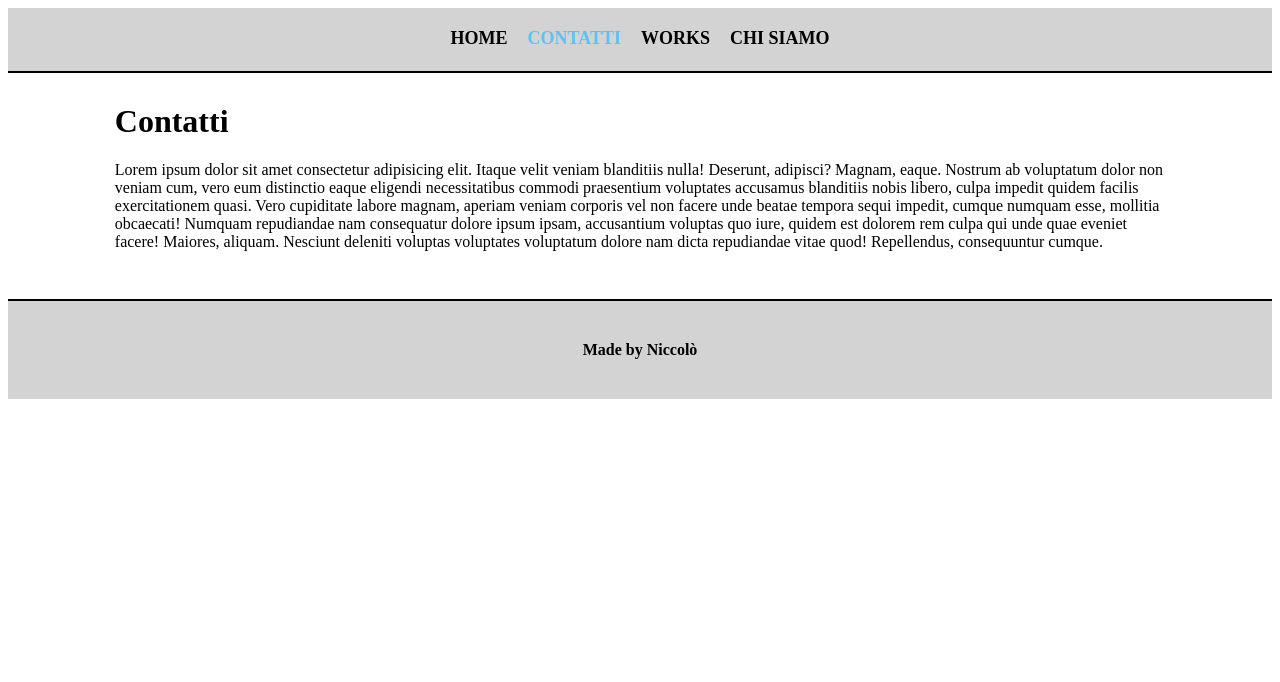
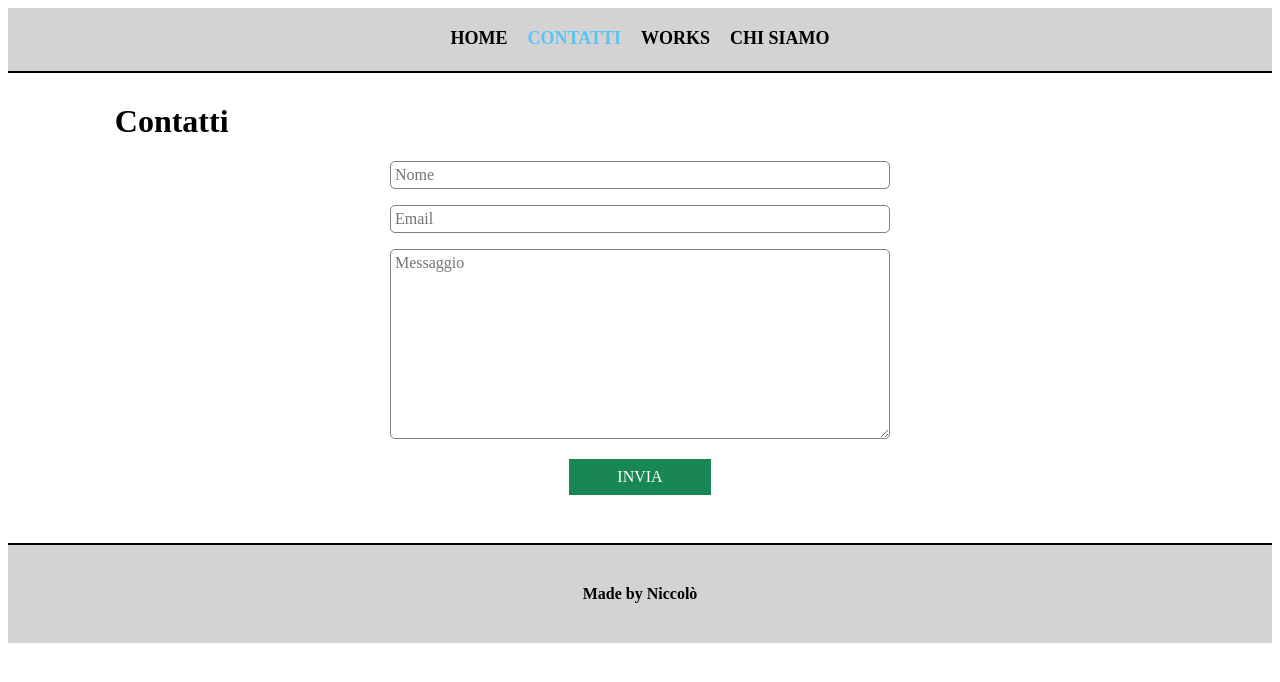
Before and after one commit to nvaccina/vite-boolfolio, a Vue app: page /contatti in a window 1280 px wide. Shown: the top 682 px of the page. Built offline with nearby package versions, Linux system fonts and the light colour scheme.

Commit message:
Create Component ContactForm

```diff
--- /dev/null
+++ b/src/components/ContactForm.vue
@@ -0,0 +1,45 @@
+<script>
+export default {
+  name:'ContactForm'
+
+}
+</script>
+
+<template>
+
+  <form>
+    <div>
+      <input type="text" name="name" placeholder="Nome" class="w-100 p-1">
+    </div>
+    <div>
+      <input type="email" name="mail" placeholder="Email" class="w-100 p-1 my-3">
+    </div>
+    <div>
+      <textarea name="text" placeholder="Messaggio" cols="40" rows="10" class="w-100 p-1"></textarea>
+    </div>
+    <button class="btn btn-success px-5 mt-3" type="submit">Invia</button>
+  </form>
+
+
+
+</template>
+
+<style lang="scss" scoped>
+@use '../scss/style.scss' as *;
+
+form{
+  width: 500px;
+  margin: 0 auto;
+  text-align: center;
+  input, textarea{
+    border: 1px solid grey;
+    border-radius: 5px;
+  }
+  button{
+    border-radius: 5px;
+    font-weight: bold;
+    text-transform: uppercase;
+  }
+}
+
+</style>
--- a/src/pages/Contacts.vue
+++ b/src/pages/Contacts.vue
@@ -1,6 +1,10 @@
 <script>
+import ContactForm from '../components/ContactForm.vue';
 export default {
   name: 'Contacts',
+  components:{
+    ContactForm
+  }
 
 }
 </script>
@@ -8,9 +12,9 @@ export default {
 <template>
   <div class="container">
     <h1>Contatti</h1>
-    <p>
-      Lorem ipsum dolor sit amet consectetur adipisicing elit. Itaque velit veniam blanditiis nulla! Deserunt, adipisci? Magnam, eaque. Nostrum ab voluptatum dolor non veniam cum, vero eum distinctio eaque eligendi necessitatibus commodi praesentium voluptates accusamus blanditiis nobis libero, culpa impedit quidem facilis exercitationem quasi. Vero cupiditate labore magnam, aperiam veniam corporis vel non facere unde beatae tempora sequi impedit, cumque numquam esse, mollitia obcaecati! Numquam repudiandae nam consequatur dolore ipsum ipsam, accusantium voluptas quo iure, quidem est dolorem rem culpa qui unde quae eveniet facere! Maiores, aliquam. Nesciunt deleniti voluptas voluptates voluptatum dolore nam dicta repudiandae vitae quod! Repellendus, consequuntur cumque.
-    </p>
+
+    <ContactForm/>
+
   </div>
 </template>
 
--- a/src/pages/WorkDetail.vue
+++ b/src/pages/WorkDetail.vue
@@ -23,7 +23,6 @@ export default {
       axios.get(store.apiUrl + 'works/' + this.$route.params.slug)
       .then(result =>{
         this.work = result.data;
-        console.log(this.work.title);
         this.loaded = true;
       })
 
```
Also changed, not shown: src/__App.vue (deleted, +0 -104 lines).
